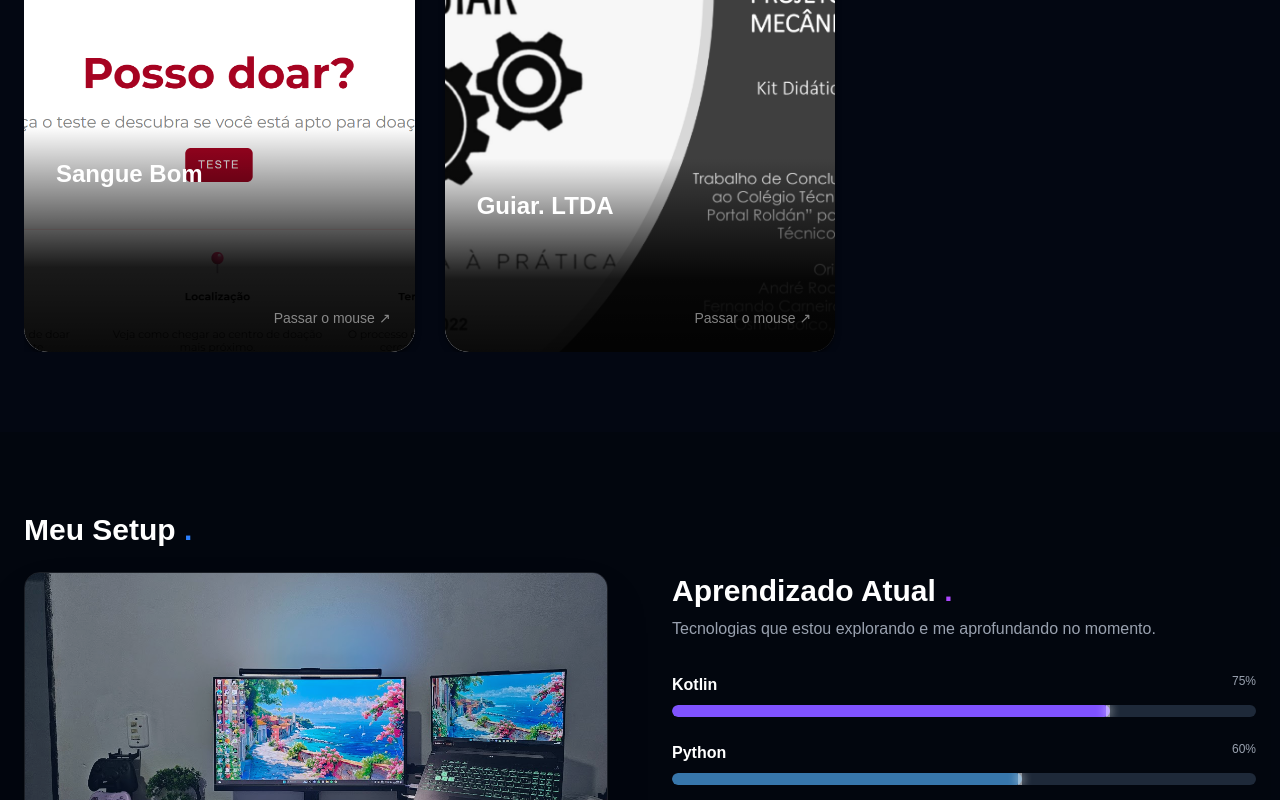
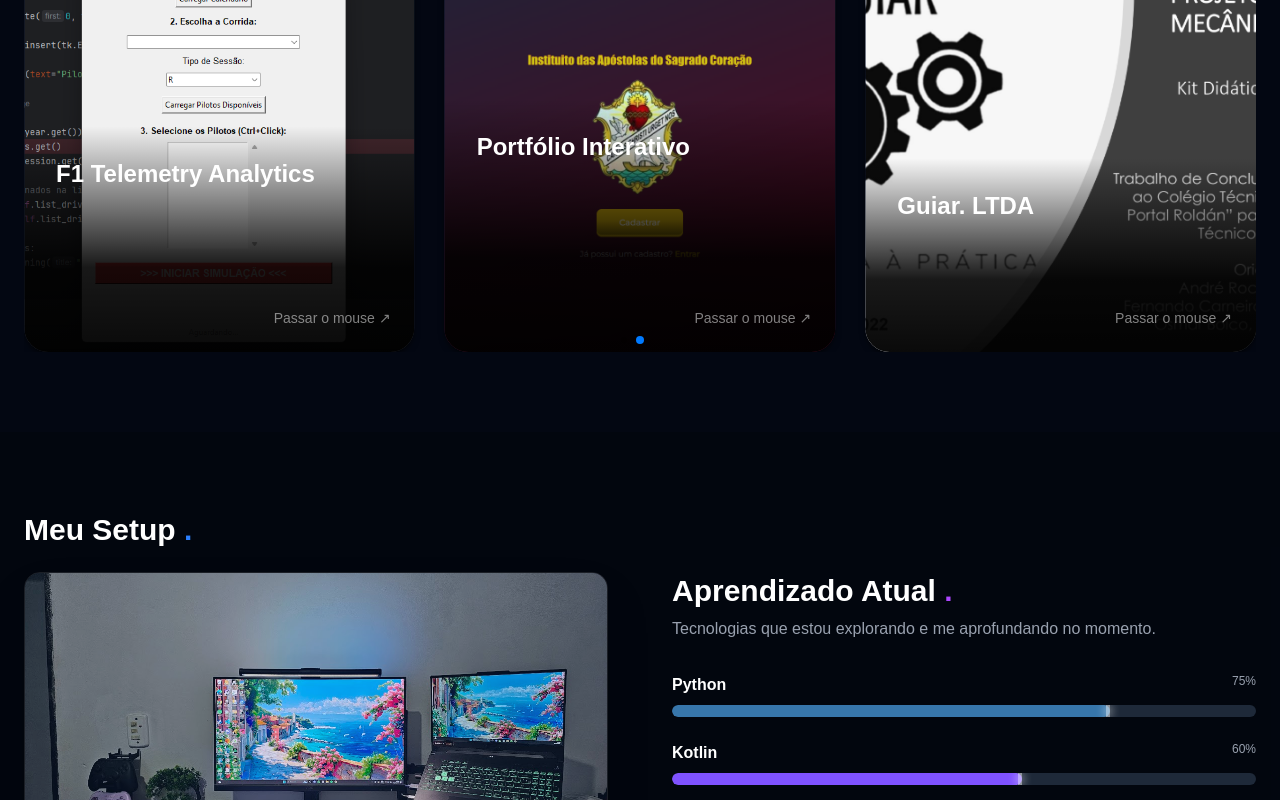
Before and after one commit to smartielo/meu-portfolio, a Next.js app: page / in a window 1280 px wide. Shown: the part 1740-2540 px from the top of the page. Built offline with nearby package versions, Linux system fonts and the light colour scheme.

Commit message:
Correção final de imagens e layout e adicionar novos projetos ao portfolio

```diff
--- a/next.config.ts
+++ b/next.config.ts
@@ -1,9 +1,22 @@
-/** @type {import('next').NextConfig} */
-const nextConfig = {
+import type { NextConfig } from "next";
+
+const nextConfig: NextConfig = {
   images: {
-    domains: ['images.unsplash.com', 'plus.unsplash.com'], // Permitindo Unsplash
+    remotePatterns: [
+      {
+        protocol: 'https',
+        hostname: 'images.unsplash.com',
+      },
+      {
+        protocol: 'https',
+        hostname: 'plus.unsplash.com',
+      },
+    ],
   },
-  reactcompiler: true
+  experimental: {
+    // @ts-expect-error - Ignora o erro de tipo pois reactCompiler é uma feature nova
+    reactCompiler: true,
+  },
 };
 
 export default nextConfig;
--- a/src/components/sections/Skills.tsx
+++ b/src/components/sections/Skills.tsx
@@ -47,9 +47,7 @@ export function Skills() {
               viewport={{ once: true }}
               transition={{ duration: 0.5, delay: index * 0.1 }}
               // AQUI ESTÁ A MÁGICA: Glassmorphism
-              className="group relative p-8 rounded-3xl
-                         bg-white/5 border border-white/10 backdrop-blur-sm
-                         hover:bg-white/10 hover:border-blue-500/30 transition-all duration-300"
+              className="group relative p-8 rounded-3xl bg-white/5 border border-white/10 backdrop-blur-sm hover:bg-white/10 hover:border-blue-500/30 transition-all duration-300"
             >
 
               {/* Cabeçalho do Card */}
--- a/src/data/profile.ts
+++ b/src/data/profile.ts
@@ -79,6 +79,20 @@ export const profileData = {
       image: "/projects/sangue-bom.png"
     },
     {
+      title: "F1 Telemetry Analytics",
+      description: "Análise de dados de telemetria da Fórmula 1 utilizando Python. O projeto processa dados de corridas para gerar visualizações de velocidade, aceleração e comparação entre pilotos.",
+      tags: ["Python", "Data Science", "Pandas", "Matplotlib"],
+      repoLink: "https://github.com/smartielo/F1-Telemetry-Viz",
+      image: "/projects/f1telemetry.png" // Precisa adicionar esta imagem
+    },
+    {
+      title: "Portfólio Interativo",
+      description: "Este site que você está navegando! Desenvolvido com as tecnologias mais modernas do ecossistema React, focado em performance, animações fluídas e geração dinâmica de documentos PDF.",
+      tags: ["Next.js 15", "TypeScript", "Tailwind CSS", "React-PDF"],
+      repoLink: "https://github.com/smartielo/meu-portfolio",
+      image: "/projects/home-page.png" // Usando a mesma capa do site
+    },
+    {
       title: "Guiar. LTDA",
       description: "Criação de uma empresa e um produto (kit didático de transmissão de forças) para o TCC técnico do CTI Bauru.",
       tags: ["Gestão de Projeto", "Empreendedorismo", "Mecânica"],
@@ -148,8 +162,8 @@ export const profileData = {
   ] as Course[],
 
   studying: [
-    { label: "Kotlin", level: 75, color: "#7F52FF" }, // Roxo Kotlin
-    { label: "Python", level: 60, color: "#3776AB" }, // Azul Python
+    { label: "Python", level: 75, color: "#3776AB" }, // Azul Python
+    { label: "Kotlin", level: 60, color: "#7F52FF" }, // Roxo Kotlin
     { label: "Docker", level: 40, color: "#2496ED" }, // Azul Docker
     { label: "Cloud (AWS)", level: 30, color: "#FF9900" }, // Laranja AWS
   ] as TechProgress[],
@@ -177,16 +191,16 @@ export const profileData = {
     {
       label: "Games",
       emoji: "🎮",
-      items: ["Minecraft", "Forza Horizon 5", "EA FC"] // Seus jogos favoritos
+      items: ["Minecraft", "Forza Horizon 5", "EA FC"]
     },
     {
       label: "Música",
       emoji: "🎧",
-      items: ["Pagode", "Eletrônica", "Rap/Hip-Hop", "Sertanejo", "FlashBack's"] // Seus gostos musicais
+      items: ["Pagode", "Eletrônica", "Rap/Hip-Hop", "Sertanejo", "FlashBack's"]
     },
     {
       label: "Esportes",
-      emoji: "⚽", // Ou 🏋️‍♂️
+      emoji: "⚽",
       items: ["Futebol", "Basquete", "Vôlei", "Futebol Americano", "Corrida"]
     }
   ]
```
Also changed, not shown: public/projects/f1telemetry.png (added), public/projects/home-page.png (added).
